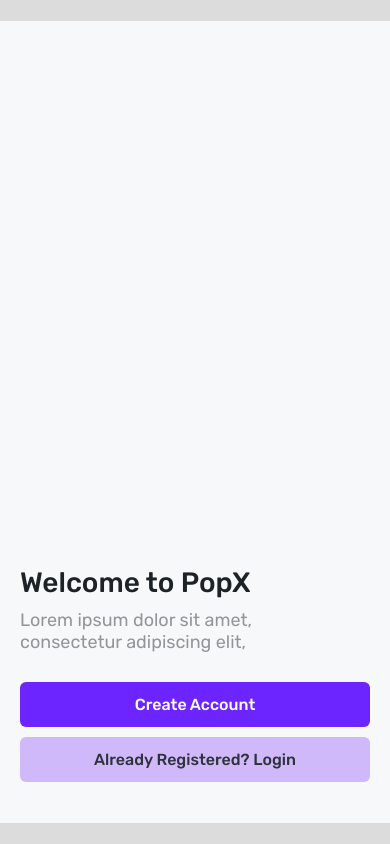
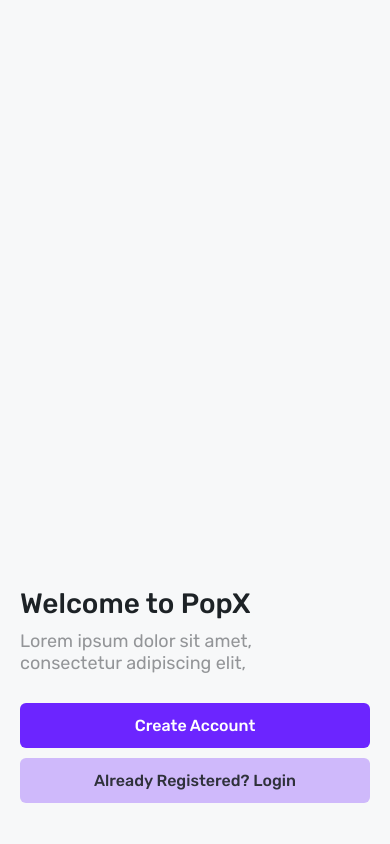
Before and after one commit to PrateekMalviya1/Assignment_LoginPage, a React (Vite) app: page / in a window 390 px wide. Built offline with nearby package versions, Linux system fonts and the light colour scheme.

Commit message:
Last commit _

```diff
--- a/src/index.css
+++ b/src/index.css
@@ -51,12 +51,12 @@ a {
 }
 
 @media only screen and (max-width:575px) {
-    .Page-Div {
+    /* .Page-Div {
         height: 95vh;
-    }
+    } */
 
     .Main-Div {
-        height: 95vh;
+        height: 100vh;
     }
 
 }
```
